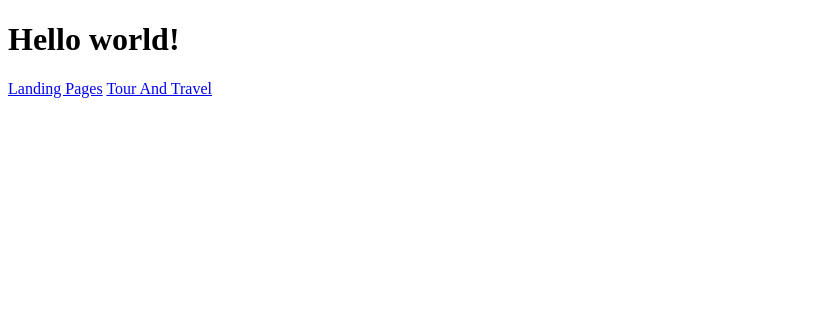
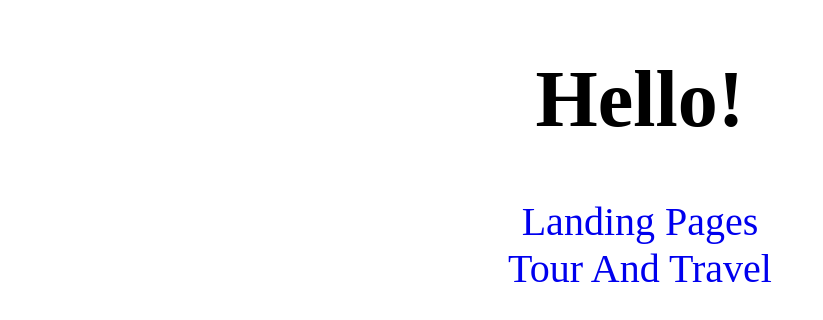
Before and after one commit to khoilu-1512/html-css-from-figma, a plain HTML site: page index.html in a window 1280 px wide. Shown: the whole page, without its empty margins (0-823 px from the left). Drawn offline with Linux system fonts and the light colour scheme.

Commit message:
update index.html and add style.css

```diff
--- a/index.html
+++ b/index.html
@@ -4,11 +4,14 @@
     <meta charset="UTF-8" />
     <meta http-equiv="X-UA-Compatible" content="IE=edge" />
     <meta name="viewport" content="width=device-width, initial-scale=1.0" />
-    <title>Document</title>
+    <title>Welcome</title>
+    <link rel="stylesheet" href="./style.css" />
   </head>
   <body>
-    <h1>Hello world!</h1>
-    <a href="./Landing Pages/index.html">Landing Pages</a>
-    <a href="./Tour And Travel/index.html">Tour And Travel</a>
+    <h1>Hello!</h1>
+    <div class="link">
+      <a href="./Landing Pages/index.html">Landing Pages</a>
+      <a href="./Tour And Travel/index.html">Tour And Travel</a>
+    </div>
   </body>
 </html>
--- /dev/null
+++ b/style.css
@@ -0,0 +1,17 @@
+h1 {
+  text-align: center;
+  font-size: 80px;
+}
+
+.link {
+  display: flex;
+  flex-direction: column;
+  font-weight: 400;
+  font-size: 40px;
+  justify-content: center;
+  align-items: center;
+}
+
+.link a {
+  text-decoration: none;
+}
```
